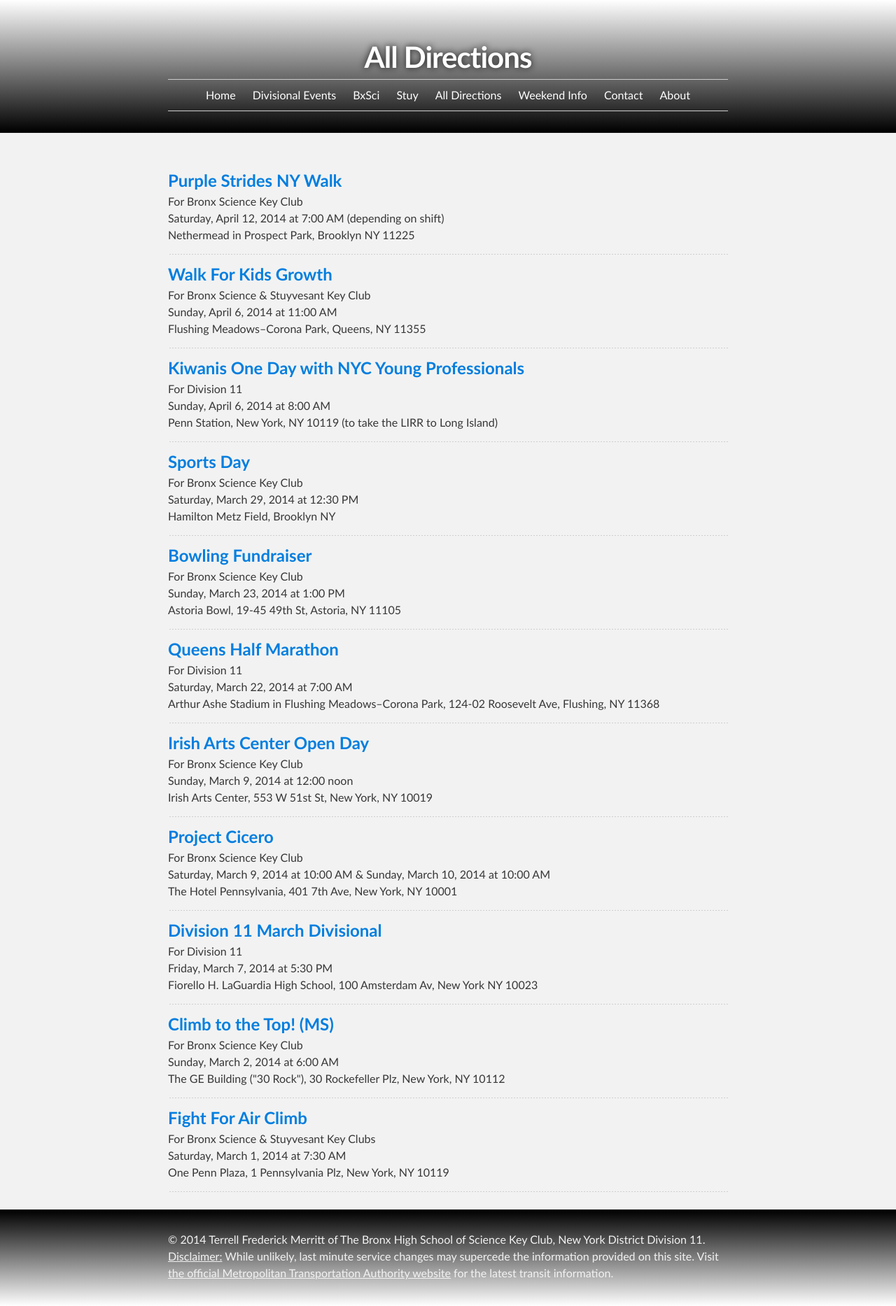
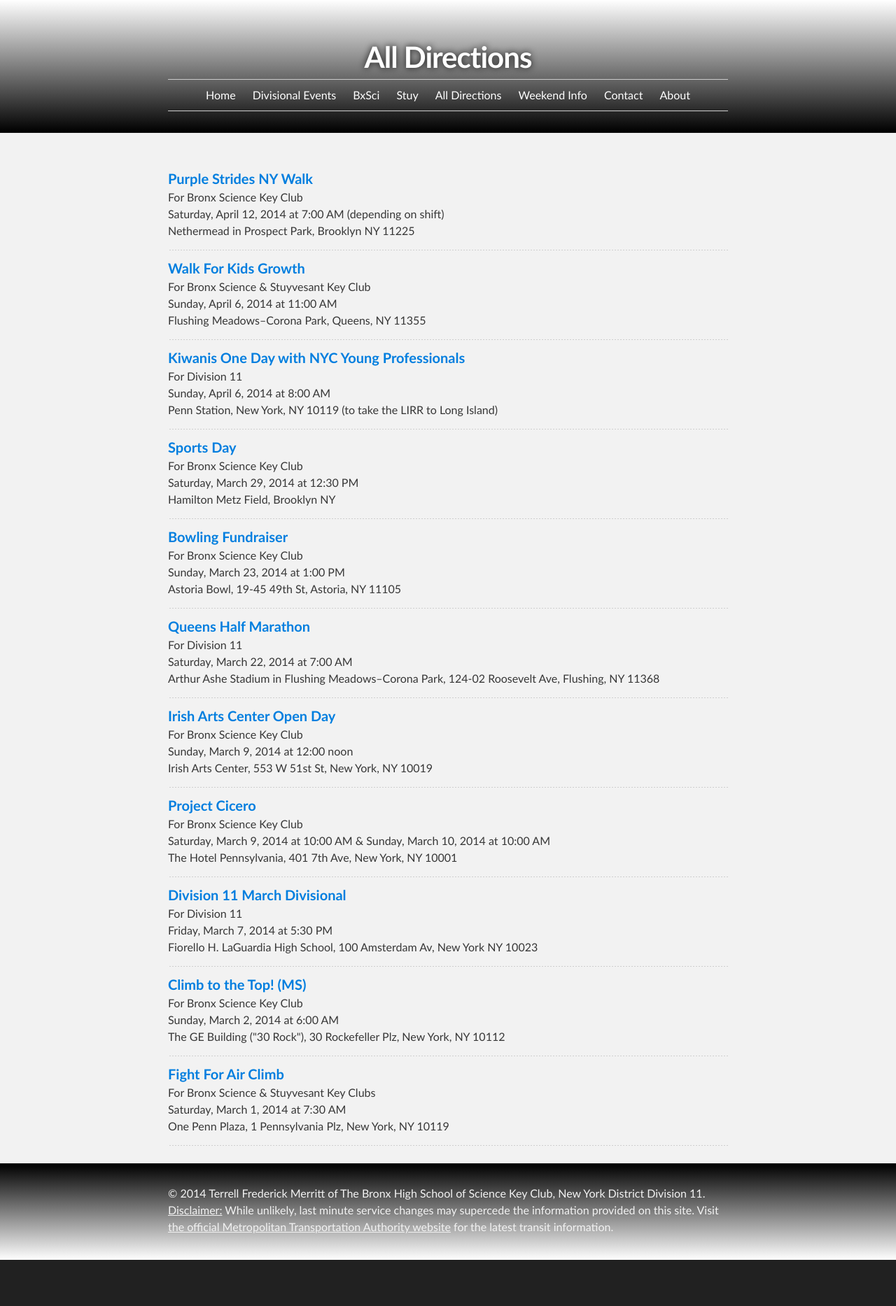
Before and after one commit to d11directions/d11directions.github.io, a Jekyll site: the page built from directions/index.html, in a window 1280 px wide. Shown: the whole page at 70% size. Built offline with Jekyll 4.4.1, drawn with Linux system fonts in a browser that asks for light colours; after the commit the page ends 1801 px from its top, so only the background shows below that.

Commit message:
Asthetic Update All Directions page

```diff
--- a/directions/index.html
+++ b/directions/index.html
@@ -7,7 +7,7 @@ published: true
   <section id="main_content" class="inner">
 
       {% for direction in site.posts %}
-        <p><span style="font-size: 24px;"><a href="{{ direction.url }}"><strong>{{ direction.title }}</strong></a></span><br>
+        <p><span style="font-size: 20px;"><a href="{{ direction.url }}"><strong>{{ direction.title }}</strong></a></span><br>
         <span style="font-size: 16px;">{% if direction.for %}For {{ direction.for }}<br>{% endif %}{{ direction.time }}<br>
         {{ direction.location }}</span></p>
         <hr align="LEFT">
```
